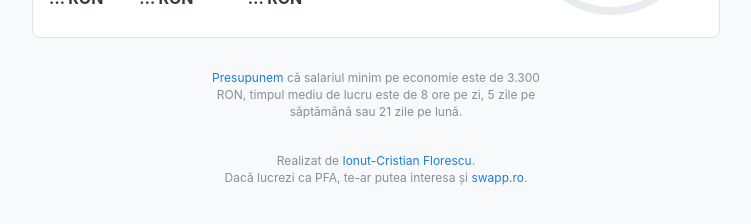
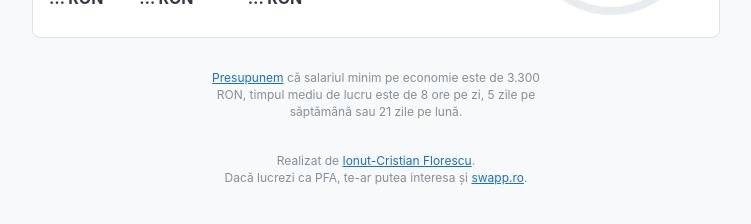
Before and after one commit to taxepfa/taxepfa.github.io, a Next.js app: page / in a window 1280 px wide. Shown: the part 558-782 px from the top of the page, without its empty margins (264-1015 px from the left). Built offline with nearby package versions, Linux system fonts and the light colour scheme; no server answers.

Commit message:
Improve accessibility

```diff
--- a/app/global.css
+++ b/app/global.css
@@ -8,10 +8,8 @@ body {
 }
 
 a {
-  text-decoration: none;
-  color: var(--mantine-color-blue-7);
+  color: light-dark(var(--mantine-color-blue-8), var(--mantine-color-blue-3));
   &:hover {
-    color: var(--mantine-color-blue-5);
-    text-decoration: underline;
+    color: light-dark(var(--mantine-color-blue-6), var(--mantine-color-blue-1));
   }
 }
--- a/app/layout.tsx
+++ b/app/layout.tsx
@@ -27,7 +27,7 @@ export default function RootLayout({ children }: React.PropsWithChildren) {
         <meta name="application-name" content="Taxe PFA" />
         <meta name="mobile-web-app-capable" content="yes" />
         <meta name="theme-color" content="#25262b" />
-        <meta name="viewport" content="minimum-scale=1, initial-scale=1, width=device-width, user-scalable=no" />
+        <meta name="viewport" content="minimum-scale=1, initial-scale=1, width=device-width" />
       </head>
       <body>
         <StateLoader />
--- a/components/NavLink.module.css
+++ b/components/NavLink.module.css
@@ -1,9 +1,5 @@
 .root {
   position: relative;
-
-  &:hover {
-    text-decoration: none;
-  }
 
   &::after {
     content: '';
```
Also changed, not shown: 1 other file (tests, documents, lock files or other folders).
